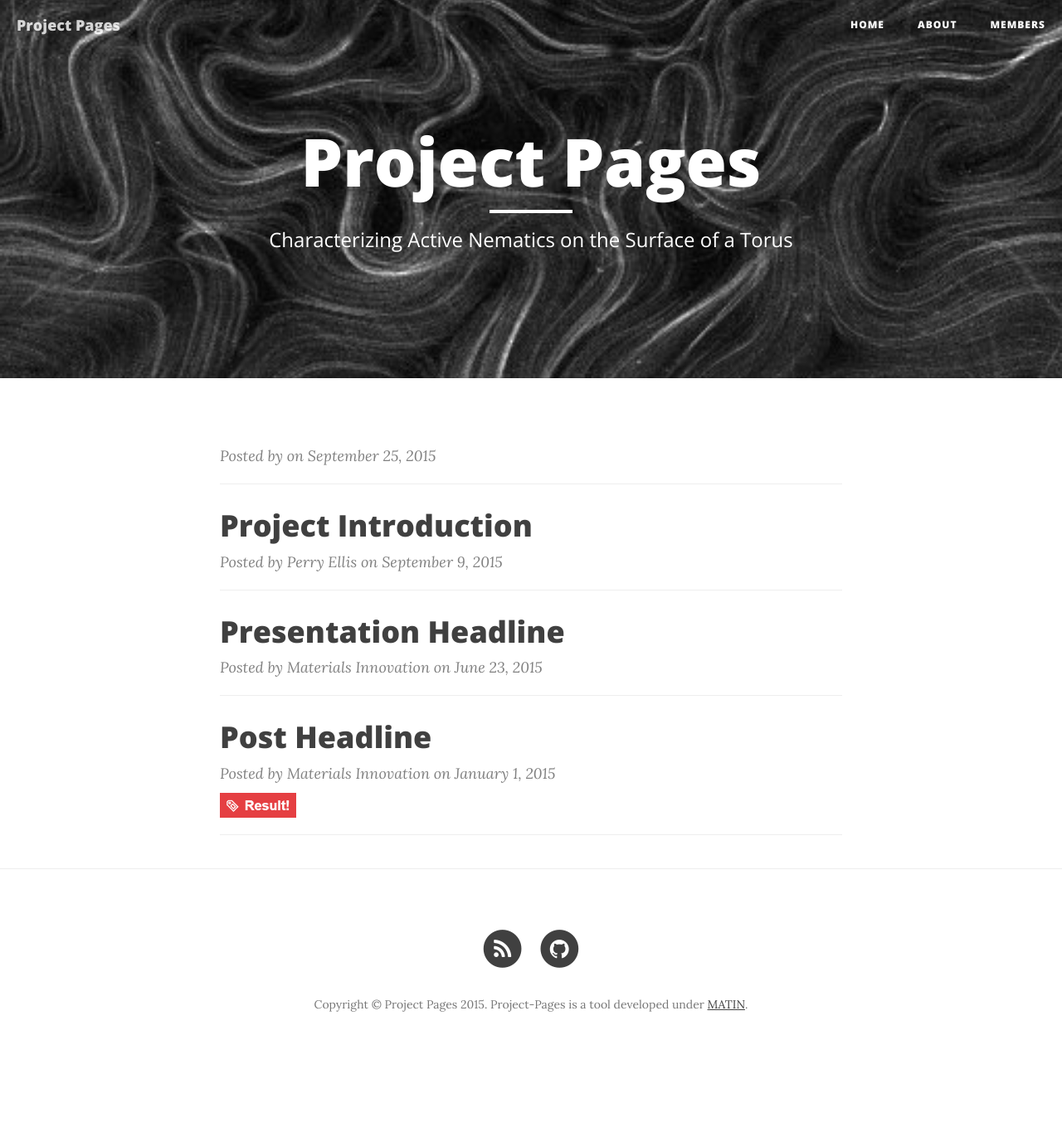
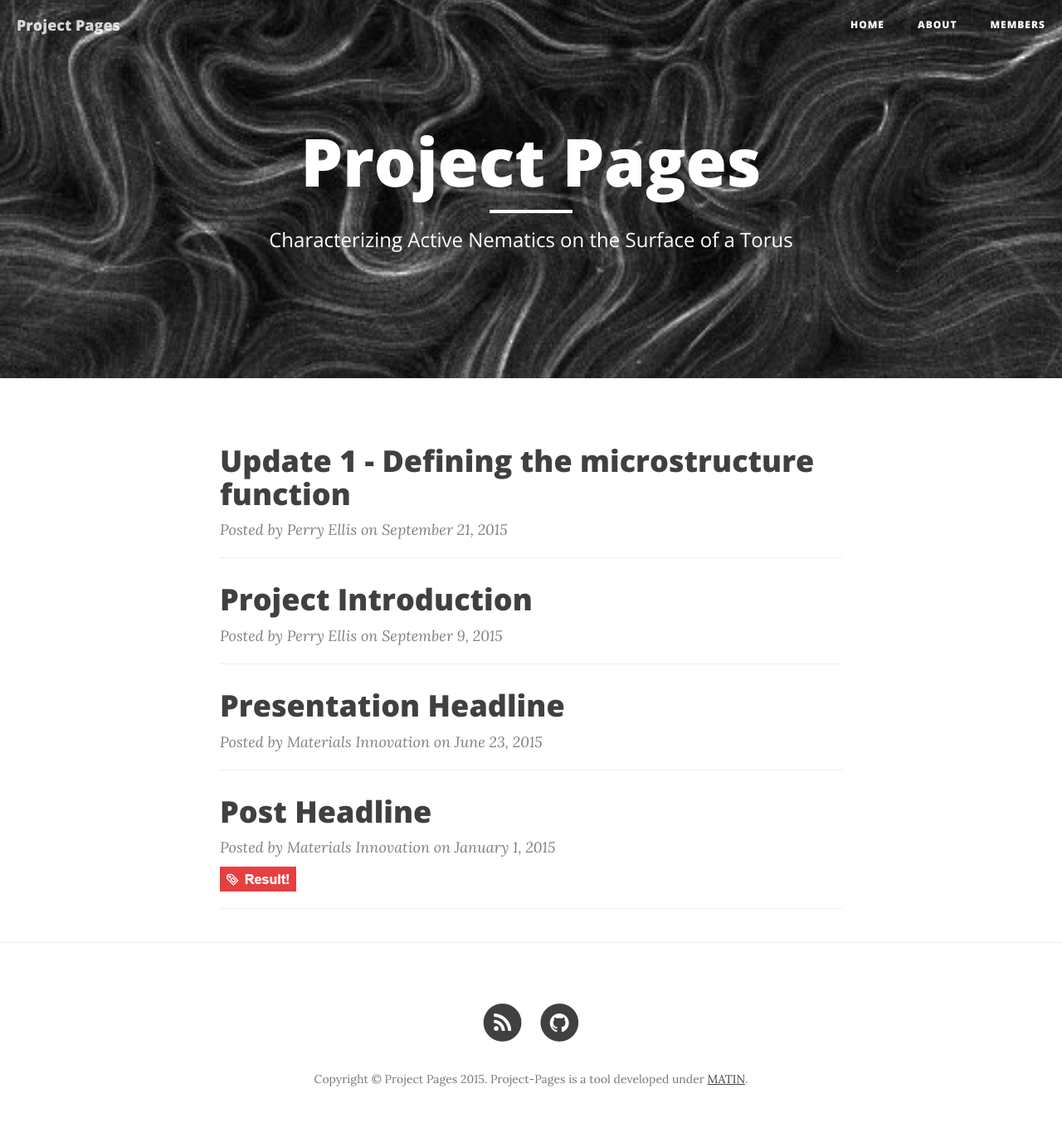
Before and after one commit to Materials-Informatics-Class-Fall2015/MIC-Active-Nematics-Torus, a Jekyll site: the page built from index.html, in a window 1280 px wide. Shown: the whole page at 83% size. Built offline with Jekyll 4.4.1, drawn with Linux system fonts in a browser that asks for light colours; nearby versions of some CDN libraries; the list of posts is cut into pages by our own code; before the commit the page ends 1287 px from its top, so only the background shows below that.

Commit message:
Update 2015-09-21-Blog-Post-2.markdown

```diff
--- a/_posts/2015-09-21-Blog-Post-2.markdown
+++ b/_posts/2015-09-21-Blog-Post-2.markdown
@@ -1,10 +1,11 @@
 ---
 layout:     post
-title:      Update 1: defining the microstructure function
+title:      Update 1 - Defining the microstructure function
 date:       2015-09-21 12:00:00
 author:     Perry Ellis
 tags:
 ---
+
 <!-- Start Writing Below in Markdown -->
 
 # What do we have?
```
